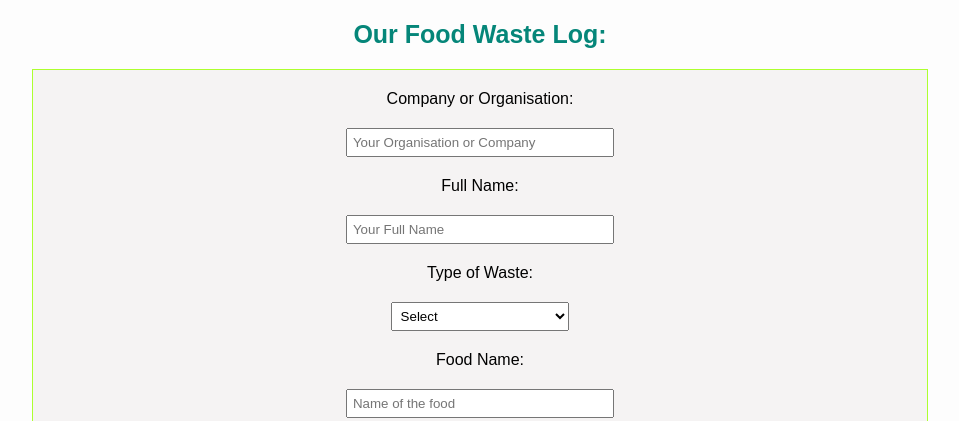
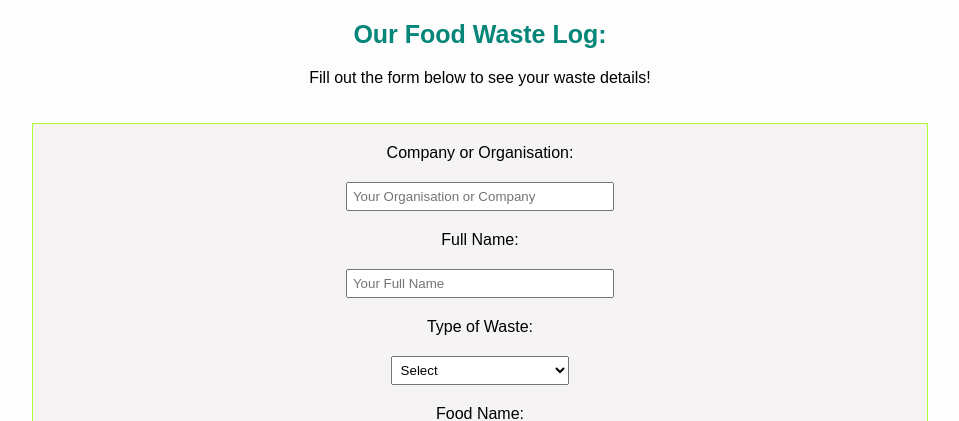
Before and after one commit to ysebastian-student-work-cdu/assessments-2-and-4-hit237-group-14, a Django app: page /wastelog/ in a window 1280 px wide. Shown: the part 800-1221 px from the top of the page, without its empty margins (160-1119 px from the left). Run offline with Django 4.2, Linux system fonts and the light colour scheme; data comes from the database, SQL or seed files in the repository.

Commit message:
updaated forms design

```diff
--- a/group14_proj_AT4/group14_app/templates/group14_app/log_form.html
+++ b/group14_proj_AT4/group14_app/templates/group14_app/log_form.html
@@ -16,6 +16,8 @@ Food Waste Log
 <main>
     <div class="container">
         <h3>Our Food Waste Log:</h3>
+        <p>Fill out the form below to see your waste details!</p>
+        <br></br>
         <form class= "log" action="" method="post" autocomplete="off">
             {% csrf_token %}
             {{form}}
```
